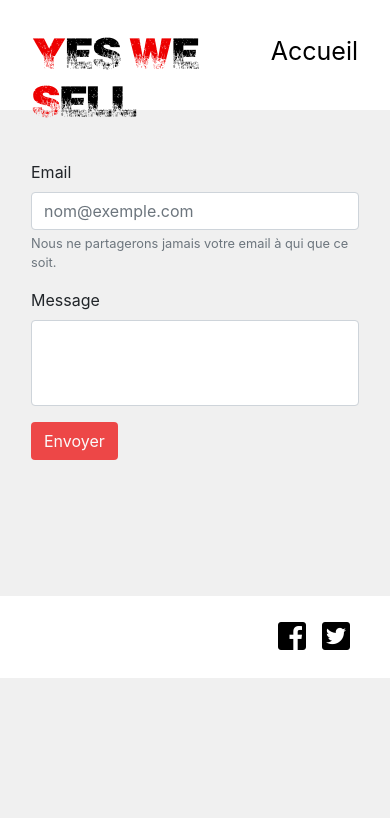
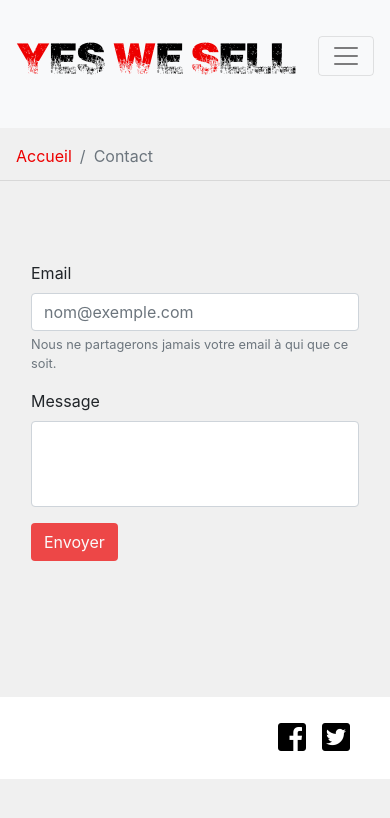
Before and after one commit to paulgiraudet/YesWeSell_perso, a PHP site: page /contact.php in a window 390 px wide. Shown: the top 818 px of the page. Run offline with PHP 8.4, Linux system fonts and the light colour scheme; some libraries are stand-ins or nearby versions.

Commit message:
adding breadcrum to contact with new menu for responsive design

```diff
--- a/contact.php
+++ b/contact.php
@@ -2,9 +2,14 @@
 $title=" - Contact";
 include('header.php');
 ?>
-
-<div class="container-fluid my-5 py-5" action="displaymessage.php" method="post">
-  <div class="row p-3 mt-5 mb-4">
+<nav aria-label="breadcrumb" class="breadMargin">
+  <ol class="breadcrumb mt-5">
+    <li class="breadcrumb-item mt-5" aria-current="page"><a href="index.php">Accueil</a></li>
+    <li class="breadcrumb-item active mt-5" aria-current="page">Contact</li>
+  </ol>
+</nav>
+<div class="container-fluid mb-5 py-5" action="displaymessage.php" method="post">
+  <div class="row p-3 mb-4">
 
     <form class="col-md-6 mx-auto">
       <div class="form-group">
--- a/css/main.css
+++ b/css/main.css
@@ -143,8 +143,8 @@
 
 header .menu{
   color:black;
-  font-size:25px;
-  margin-top:25px;
+  font-size:20px;
+  /* margin-top:25px; */
   transition:all 0.3s;
   height:40px;
 }
--- a/footer.php
+++ b/footer.php
@@ -3,8 +3,10 @@
   <a href="https://twitter.com/?lang=fr" target="_blank"><i class="fab fa-twitter-square fa-2x mr-3"></i></a>
 </footer>
 
+<script src="https://code.jquery.com/jquery-3.3.1.slim.min.js" integrity="sha384-q8i/X+965DzO0rT7abK41JStQIAqVgRVzpbzo5smXKp4YfRvH+8abtTE1Pi6jizo" crossorigin="anonymous"></script>
+<script src="https://cdnjs.cloudflare.com/ajax/libs/popper.js/1.14.3/umd/popper.min.js" integrity="sha384-ZMP7rVo3mIykV+2+9J3UJ46jBk0WLaUAdn689aCwoqbBJiSnjAK/l8WvCWPIPm49" crossorigin="anonymous"></script>
+<script src="https://stackpath.bootstrapcdn.com/bootstrap/4.1.3/js/bootstrap.min.js" integrity="sha384-ChfqqxuZUCnJSK3+MXmPNIyE6ZbWh2IMqE241rYiqJxyMiZ6OW/JmZQ5stwEULTy" crossorigin="anonymous"></script>
 <script src="js/vendor/modernizr-3.6.0.min.js"></script>
-<script src="https://code.jquery.com/jquery-3.3.1.min.js" integrity="sha256-FgpCb/KJQlLNfOu91ta32o/NMZxltwRo8QtmkMRdAu8=" crossorigin="anonymous"></script>
 <script>window.jQuery || document.write('<script src="js/vendor/jquery-3.3.1.min.js"><\/script>')</script>
 <script src="js/plugins.js"></script>
 <script src="js/main.js"></script>
--- a/header.php
+++ b/header.php
@@ -19,12 +19,26 @@
   <link rel="stylesheet" href="css/main.css">
 </head>
 
-<body>
+<body class="pt-4">
 
   <header>
-    <nav class="d-flex justify-content-between p-2 mx-4">
-      <a href="index.php" class="logo"><h1><span class="colorTouch">Y</span>es <span class="colorTouch">W</span>e <span class="colorTouch">S</span>ell</h1></a>
-      <a href="index.php" class="menu">Accueil</a>
+
+    <nav class="navbar navbar-expand-lg navbar-light bg-light">
+      <a class="navbar-brand" href="index.php"><h1><span class="colorTouch">Y</span>es <span class="colorTouch">W</span>e <span class="colorTouch">S</span>ell</h1></a>
+      <button class="navbar-toggler ml-auto mb-3" type="button" data-toggle="collapse" data-target="#navbarSupportedContent" aria-controls="navbarSupportedContent" aria-expanded="false" aria-label="Toggle navigation">
+        <span class="navbar-toggler-icon"></span>
+      </button>
+
+      <div class="collapse navbar-collapse" id="navbarSupportedContent">
+        <ul class="navbar-nav ml-auto">
+          <li class="nav-item ml-auto">
+            <a class="menu mr-2" href="index.php">Accueil <span class="sr-only">(current)</span></a>
+          </li>
+          <li class="nav-item ml-auto">
+            <a class="menu mr-2 mx-2" href="contact.php">Contact</a>
+          </li>
+        </ul>
+      </div>
     </nav>
 
   </header>
```
